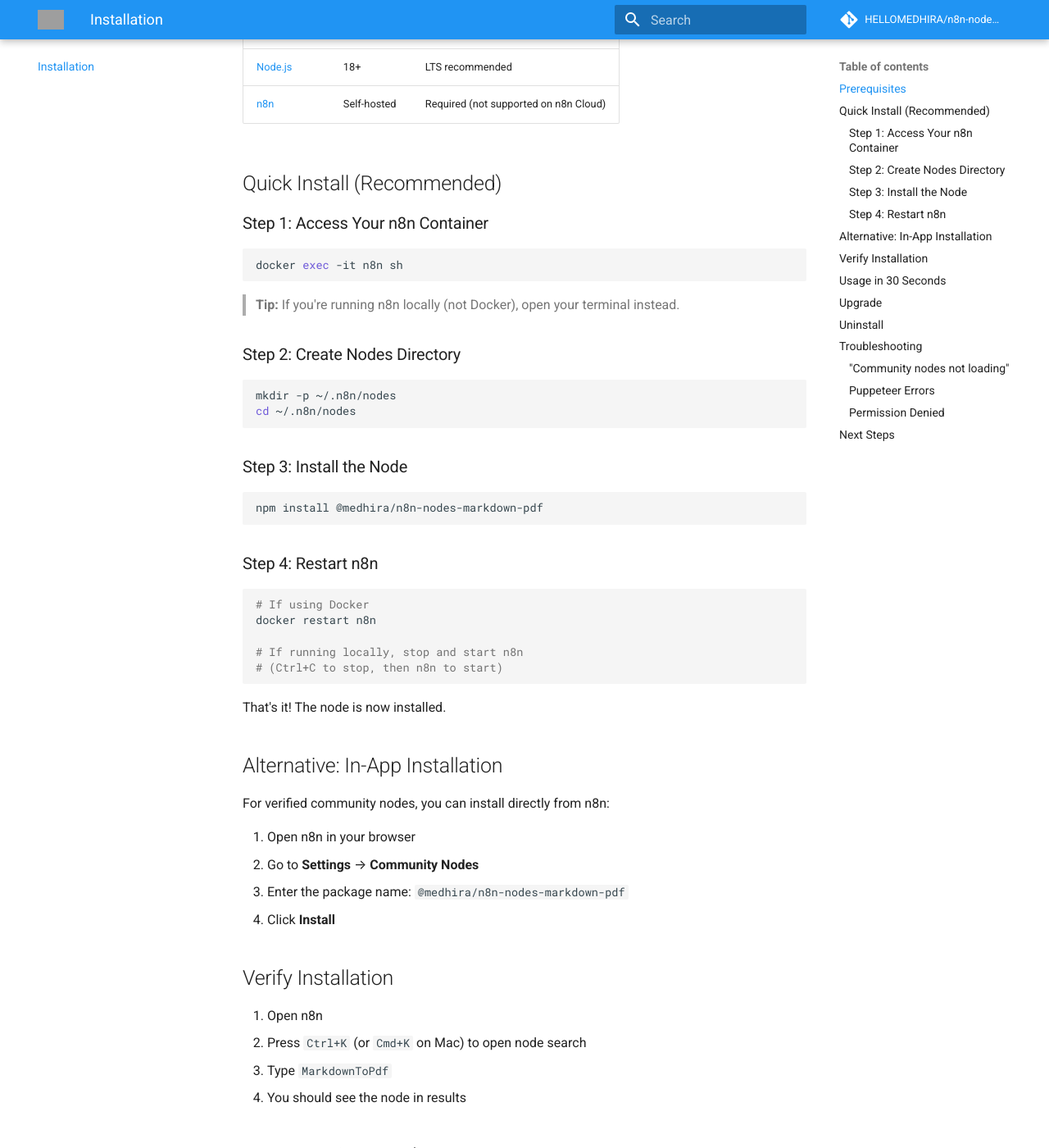
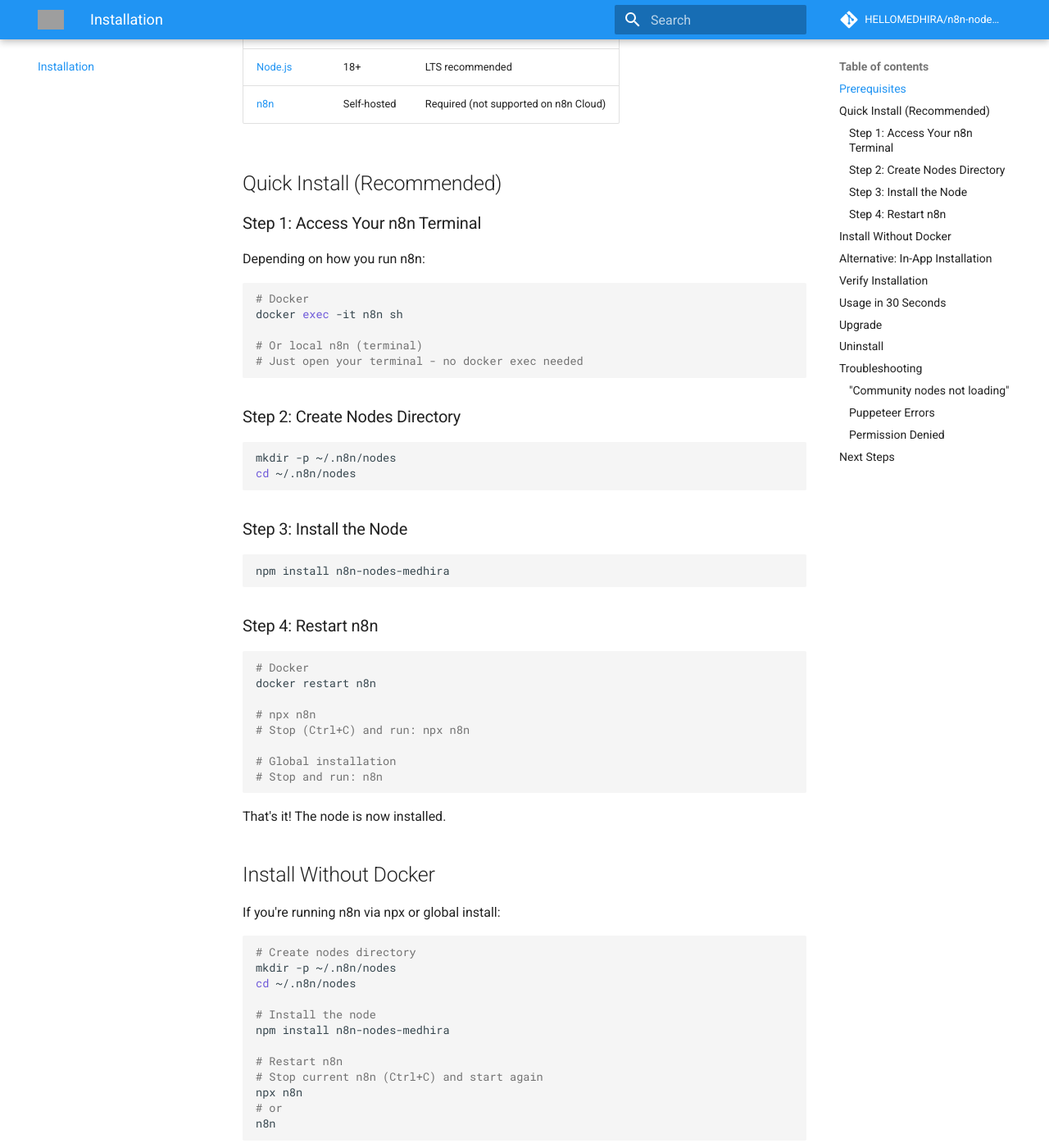
Before and after one commit to HELLOMEDHIRA/n8n-nodes-medhira, an MkDocs documentation site: the page built from docs/installation.md, in a window 1280 px wide and 1400 px high, scrolled down 331 px. Shown: the whole window at 82% size. Built offline with MkDocs 1.6.1 and Material for MkDocs 9.7.7, drawn with Linux system fonts in a browser that asks for light colours; comment, search, counter and statistics services are not loaded; some of the changed text lies outside the part shown; grey boxes are pictures that could not be loaded.

Commit message:
docs updated

````diff
--- a/docs/installation.md
+++ b/docs/installation.md
@@ -1,6 +1,6 @@
 # Installation
 
-This guide helps you install the **MarkdownToPdf** node for n8n in just 3 simple steps.
+This guide helps you install the **Markdown To Pdf** node for n8n in just 3 simple steps.
 
 ## Prerequisites
 
@@ -11,13 +11,17 @@ This guide helps you install the **MarkdownToPdf** node for n8n in just 3 simple
 
 ## Quick Install (Recommended)
 
-### Step 1: Access Your n8n Container
+### Step 1: Access Your n8n Terminal
+
+Depending on how you run n8n:
 
 ```bash
+# Docker
 docker exec -it n8n sh
+
+# Or local n8n (terminal)
+# Just open your terminal - no docker exec needed
 ```
-
-> **Tip:** If you're running n8n locally (not Docker), open your terminal instead.
 
 ### Step 2: Create Nodes Directory
 
@@ -29,20 +33,42 @@ cd ~/.n8n/nodes
 ### Step 3: Install the Node
 
 ```bash
-npm install @medhira/n8n-nodes-markdown-pdf
+npm install n8n-nodes-medhira
 ```
 
 ### Step 4: Restart n8n
 
 ```bash
-# If using Docker
+# Docker
 docker restart n8n
 
-# If running locally, stop and start n8n
-# (Ctrl+C to stop, then n8n to start)
+# npx n8n
+# Stop (Ctrl+C) and run: npx n8n
+
+# Global installation
+# Stop and run: n8n
 ```
 
 That's it! The node is now installed.
+
+## Install Without Docker
+
+If you're running n8n via npx or global install:
+
+```bash
+# Create nodes directory
+mkdir -p ~/.n8n/nodes
+cd ~/.n8n/nodes
+
+# Install the node
+npm install n8n-nodes-medhira
+
+# Restart n8n
+# Stop current n8n (Ctrl+C) and start again
+npx n8n
+# or
+n8n
+```
 
 ## Alternative: In-App Installation
 
@@ -50,40 +76,40 @@ For verified community nodes, you can install directly from n8n:
 
 1. Open n8n in your browser
 2. Go to **Settings** → **Community Nodes**
-3. Enter the package name: `@medhira/n8n-nodes-markdown-pdf`
+3. Enter the package name: `n8n-nodes-medhira`
 4. Click **Install**
 
 ## Verify Installation
 
 1. Open n8n
 2. Press `Ctrl+K` (or `Cmd+K` on Mac) to open node search
-3. Type `MarkdownToPdf`
+3. Type `Markdown To Pdf`
 4. You should see the node in results
 
 ## Usage in 30 Seconds
 
-1. **Add Node**: Search for "MarkdownToPdf" and add it to your workflow
+1. **Add Node**: Search for "Markdown To Pdf" and add it to your workflow
 2. **Enter Markdown**: Type or paste your Markdown in the text field
 3. **Connect Output**: Connect to **Write Binary File** to save the PDF
 
 Example workflow:
 
 ```
-[Webhook/Any Input] → [MarkdownToPdf] → [Write Binary File]
+[Webhook/Any Input] → [Markdown To Pdf] → [Write Binary File]
 ```
 
 ## Upgrade
 
 ```bash
 cd ~/.n8n/nodes
-npm update @medhira/n8n-nodes-markdown-pdf
+npm update n8n-nodes-medhira
 ```
 
 ## Uninstall
 
 ```bash
 cd ~/.n8n/nodes
-npm uninstall @medhira/n8n-nodes-markdown-pdf
+npm uninstall n8n-nodes-medhira
 ```
 
 ## Troubleshooting
--- a/docs/usage.md
+++ b/docs/usage.md
@@ -1,11 +1,11 @@
 # Usage
 
-This guide shows you how to use the **MarkdownToPdf** node in n8n.
+This guide shows you how to use the **Markdown To Pdf** node in n8n.
 
 ## Add the Node
 
 1. Press `Ctrl+K` (or `Cmd+K` on Mac) to open node search
-2. Type `MarkdownToPdf`
+2. Type `Markdown To Pdf`
 3. Select the node from results
 
 ## Configure
@@ -28,7 +28,7 @@ This is a paragraph with **bold** and *italic* text.
 Connect the node to save the PDF:
 
 ```
-MarkdownToPdf → Write Binary File
+Markdown To Pdf → Write Binary File
 ```
 
 In **Write Binary File**:
@@ -38,7 +38,7 @@ In **Write Binary File**:
 ## Complete Example
 
 ```
-[Webhook] → [MarkdownToPdf] → [Write Binary File]
+[Webhook] → [Markdown To Pdf] → [Write Binary File]
 ```
 
 Set webhook to receive Markdown input, convert to PDF, and save to disk.
--- a/package.json
+++ b/package.json
@@ -1,5 +1,5 @@
 {
-  "name": "@medhira/n8n-nodes-markdown-pdf",
+  "name": "n8n-nodes-medhira",
   "version": "1.0.0",
   "description": "Convert Markdown to PDF inside n8n using Puppeteer - A Medhira community package",
   "keywords": [
````
Also changed, not shown: README.md (+15 -30 lines).
